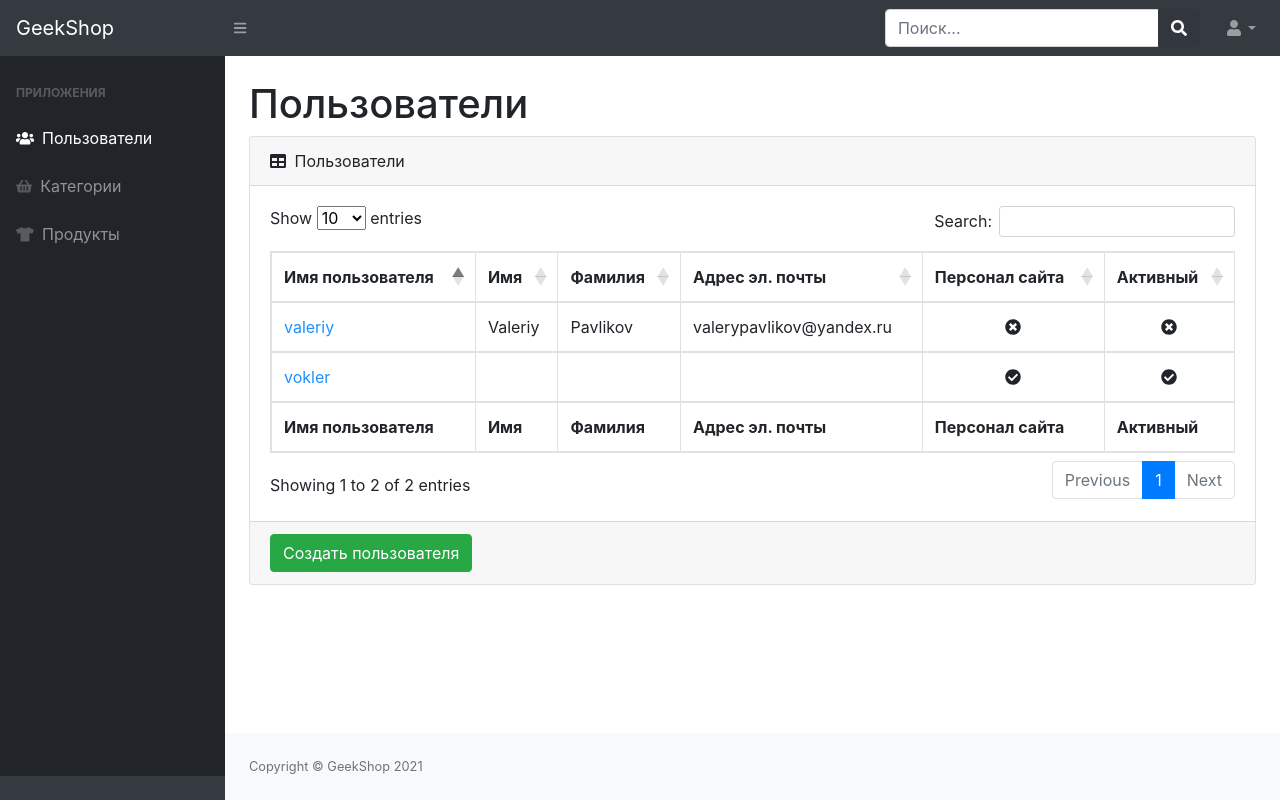
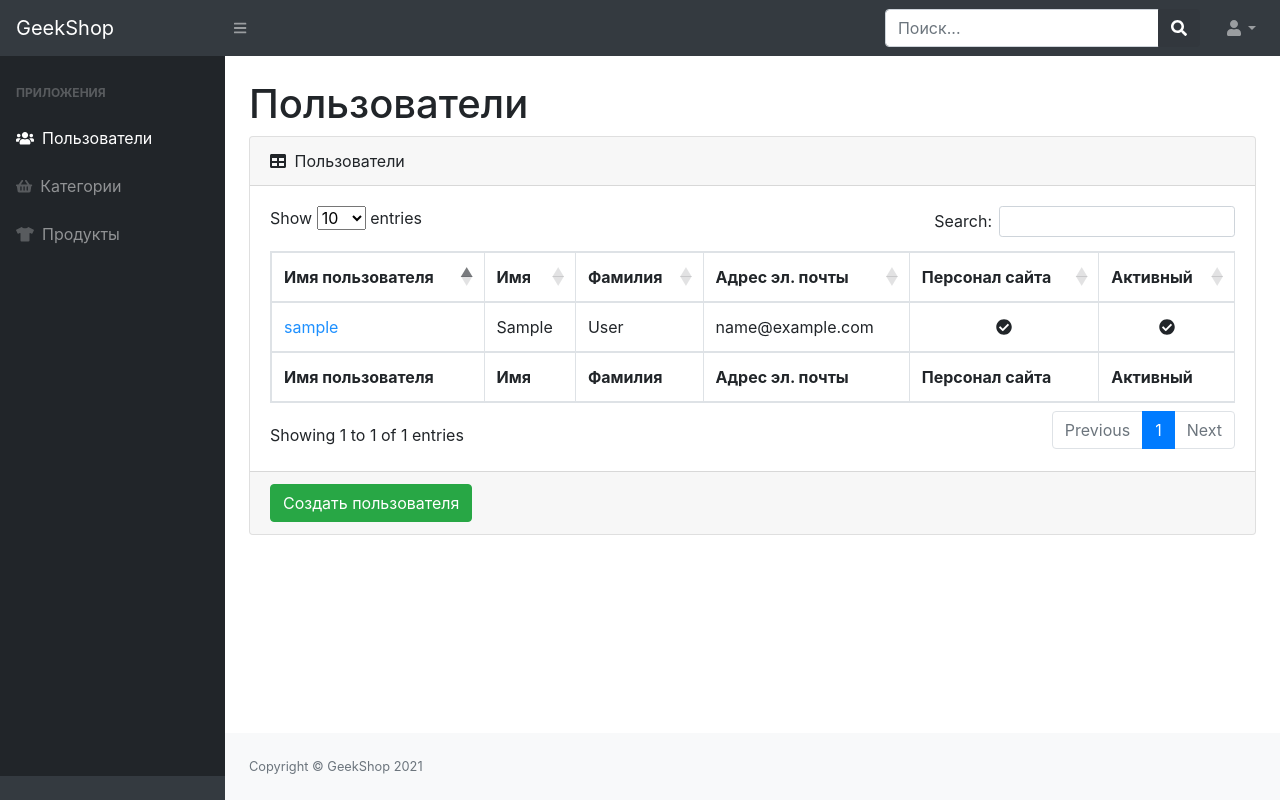
Before and after one commit to Elena-Maxim/geekshop-server, a Django app: page /admin-staff/users/ in a window 1280 px wide. Run offline with Django 3.2, Linux system fonts and the light colour scheme; tables that the repository leaves empty hold one stand-in row (values such as "Sample post"); some libraries are stand-ins or nearby versions.

Commit message:
creating a CRUD mechanism admin panel users

```diff
--- a/admins/templates/admins/admin-users-read.html
+++ b/admins/templates/admins/admin-users-read.html
@@ -33,22 +33,32 @@
                             </tr>
                             </tfoot>
                             <tbody>
-                            <tr>
-                                <td><a href="#" style="color: dodgerblue">vokler</a></td>
-                                <td></td>
-                                <td></td>
-                                <td></td>
-                                <td class="text-center"><i class="fas fa-check-circle"></i></td>
-                                <td class="text-center"><i class="fas fa-check-circle"></i></td>
-                            </tr>
-                            <tr>
-                                <td><a href="admin-users-update-delete.html" style="color: dodgerblue">valeriy</a></td>
-                                <td>Valeriy</td>
-                                <td>Pavlikov</td>
-                                <td>valerypavlikov@yandex.ru</td>
-                                <td class="text-center"><i class="fas fa-times-circle"></i></td>
-                                <td class="text-center"><i class="fas fa-times-circle"></i></td>
-                            </tr>
+                            {% for user in users %}
+                                <tr>
+                                    <td>
+                                        <a href="{% url 'admins:admin_users_update' user.id %}" style="color: dodgerblue">
+                                            {{ user.username }}
+                                        </a>
+                                    </td>
+                                    <td>{{ user.first_name }}</td>
+                                    <td>{{ user.last_name }}</td>
+                                    <td>{{ user.email }}</td>
+                                    <td class="text-center">
+                                        {% if user.is_staff %}
+                                            <i class="fas fa-check-circle"></i>
+                                        {% else %}
+                                            <i class="fas fa-times-circle"></i>
+                                        {% endif %}
+                                    </td>
+                                    <td class="text-center">
+                                        {% if user.is_staff %}
+                                            <i class="fas fa-check-circle"></i>
+                                        {% else %}
+                                            <i class="fas fa-times-circle"></i>
+                                        {% endif %}
+                                    </td>
+                                </tr>
+                            {% endfor %}
                             </tbody>
                         </table>
                     </div>
--- a/admins/templates/admins/base.html
+++ b/admins/templates/admins/base.html
@@ -7,7 +7,7 @@
     <meta name="viewport" content="width=device-width, initial-scale=1, shrink-to-fit=no"/>
     <meta name="description" content=""/>
     <meta name="author" content=""/>
-    <title>GeekShop - Admin</title>
+    <title>{{ title }}</title>
     <link href="{% static 'css/auth-admin.css' %}" rel="stylesheet"/>
     <link href="https://cdn.datatables.net/1.10.20/css/dataTables.bootstrap4.min.css" rel="stylesheet"
           crossorigin="anonymous"/>
--- a/admins/urls.py
+++ b/admins/urls.py
@@ -1,11 +1,13 @@
 from django.urls import path
 
-from admins.views import index, admin_users, admin_users_create, admin_users_update_delete
+from admins.views import index, admin_users, admin_users_create, admin_users_update, admin_users_remove
 
 app_name = 'admins'
 
 urlpatterns = [
     path('', index, name='index'),
     path('users/', admin_users, name='admin_users'),
-    path('users-create/', admin_users_create, name='admin_users_create'),
+    path('users/create/', admin_users_create, name='admin_users_create'),
+    path('users/update/<int:pk>', admin_users_update, name='admin_users_update'),
+    path('users/remove/<int:pk>', admin_users_remove, name='admin_users_remove'),
 ]
--- a/admins/views.py
+++ b/admins/views.py
@@ -1,17 +1,51 @@
-from django.shortcuts import render
+from django.shortcuts import render, HttpResponseRedirect
+from django.urls import reverse
+
+from users.models import User
+from admins.forms import UserAdminRegistrationForm, UserAdminProfileForm
 
 
 def index(request):
-    return render(request, 'admins/index.html')
+    context = {'title': 'Админ-панель'}
+    return render(request, 'admins/index.html', context)
 
 
 def admin_users(request):
-    return render(request, 'admins/admin-users-read.html')
+    context = {'title': 'Админ-панель - Пользователя', 'users': User.objects.all()}
+    return render(request, 'admins/admin-users-read.html', context)
 
 
 def admin_users_create(request):
-    return render(request, 'admins/admin-users-create.html')
+    if request.method == 'POST':
+        form = UserAdminRegistrationForm(data=request.POST, files=request.FILES)
+        if form.is_valid():
+            form.save()
+            return HttpResponseRedirect(reverse('admins:admin_users'))
+    else:
+        form = UserAdminRegistrationForm()
+    context = {'title': 'Админ-панель - Создание пользователя', 'form': form}
+    return render(request, 'admins/admin-users-create.html', context)
 
 
-def admin_users_update_delete(request):
-    return render(request, 'admins/admin-users-update-delete.html')
+def admin_users_update(request, pk):
+    selected_user = User.objects.get(id=pk)
+    if request.method == 'POST':
+        form = UserAdminProfileForm(instance=selected_user, files=request.FILES, data=request.POST)
+        if form.is_valid():
+            form.save()
+            return HttpResponseRedirect(reverse('admins:admin_users'))
+    else:
+        form = UserAdminProfileForm(instance=selected_user)
+
+    context = {
+        'title': 'Админ-панель - Редакторование пользователя',
+        'form': form,
+        'selected_user': selected_user,
+    }
+    return render(request, 'admins/admin-users-update-delete.html', context)
+
+
+def admin_users_remove(request, pk):
+    user = User.objects.get(id=pk)
+    user.delete()
+    return HttpResponseRedirect(reverse('admins:admin_users'))
```
Also changed, not shown: admins/forms.py (added, +17 -0 lines), admins/templates/admins/admin-users-create.html (+20 -21 lines), admins/templates/admins/admin-users-update-delete.html (+19 -17 lines).
